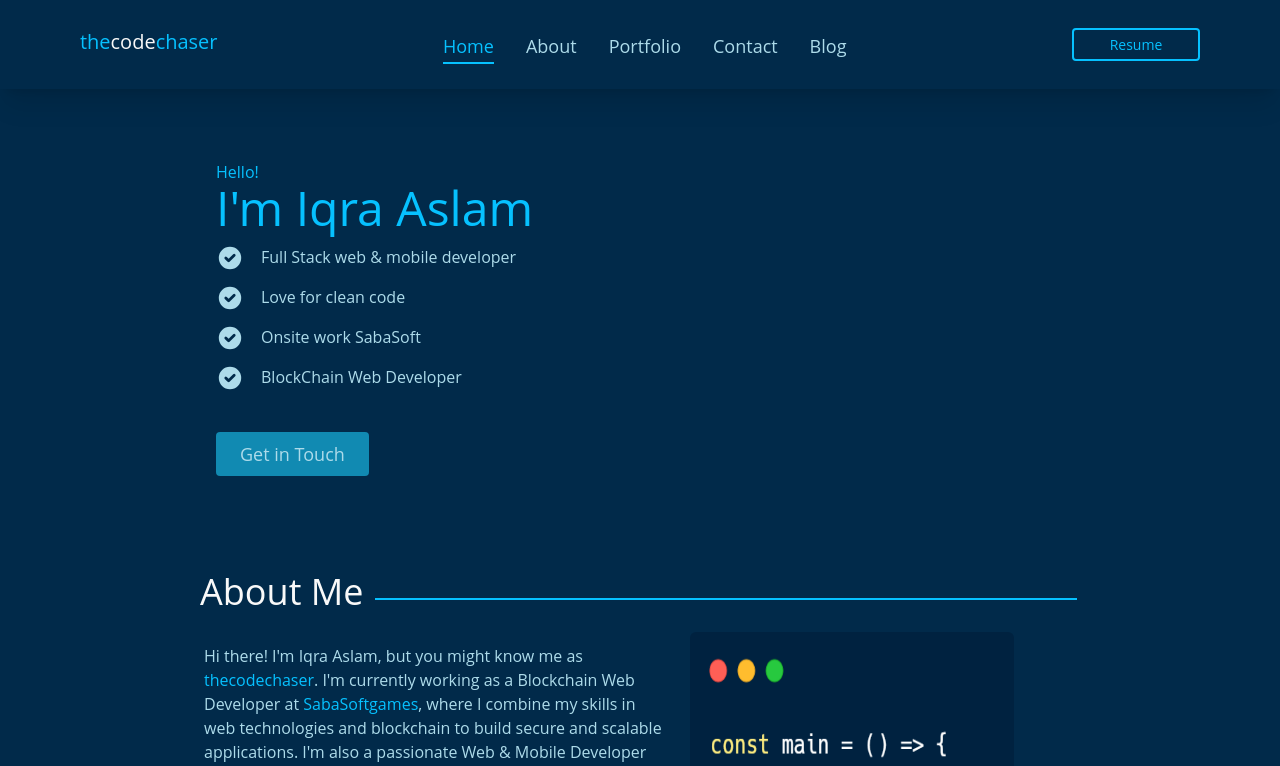
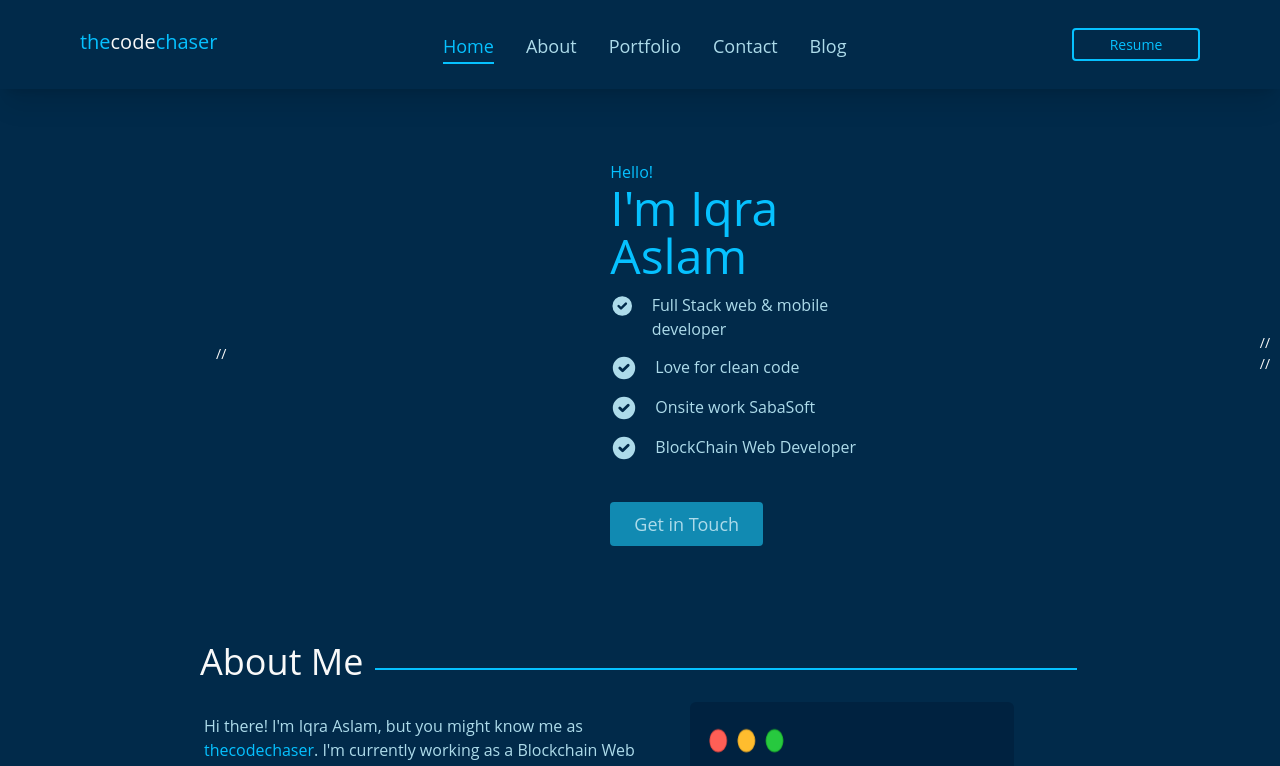
Before and after one commit to Iqra1Aslam/portfolio, a React (Create React App) app: page / in a window 1280 px wide. Shown: the top 766 px of the page. Built offline with nearby package versions, Linux system fonts and the light colour scheme; no server answers.

Commit message:
Update HeroSection.js

```diff
--- a/src/components/Home/HeroSection.js
+++ b/src/components/Home/HeroSection.js
@@ -12,9 +12,9 @@ const HeroSection = () => (
     transition={{ duration: 1 }}
     className="flex flex-col items-center gap-10 md:ml-4 md:flex-row md:gap-96"
   >
-    <div className="md:order-1">
-      {/* <img src={profilePicture} alt="profile" className="h-64 rounded-full md:h-80" /> */}
-    </div>
+    // <div className="md:order-1">
+    //   {/* <img src={profilePicture} alt="profile" className="h-64 rounded-full md:h-80" /> */}
+    // </div>
     <div className="text-skyColor">
       <p className="text-base text-secondaryColor">Hello!</p>
       <h1 className="text-4xl text-secondaryColor md:text-5xl">I&apos;m Iqra Aslam</h1>
```
